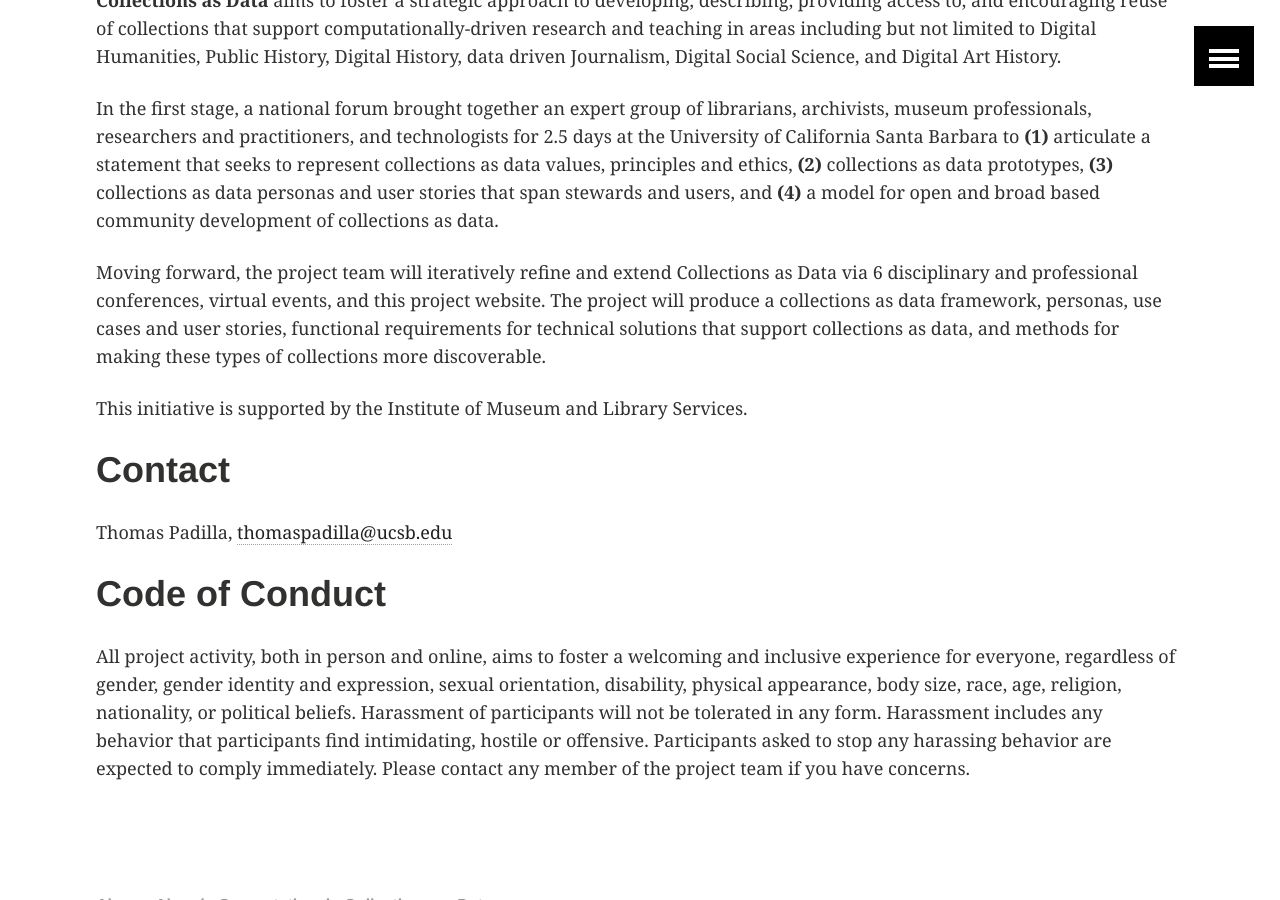
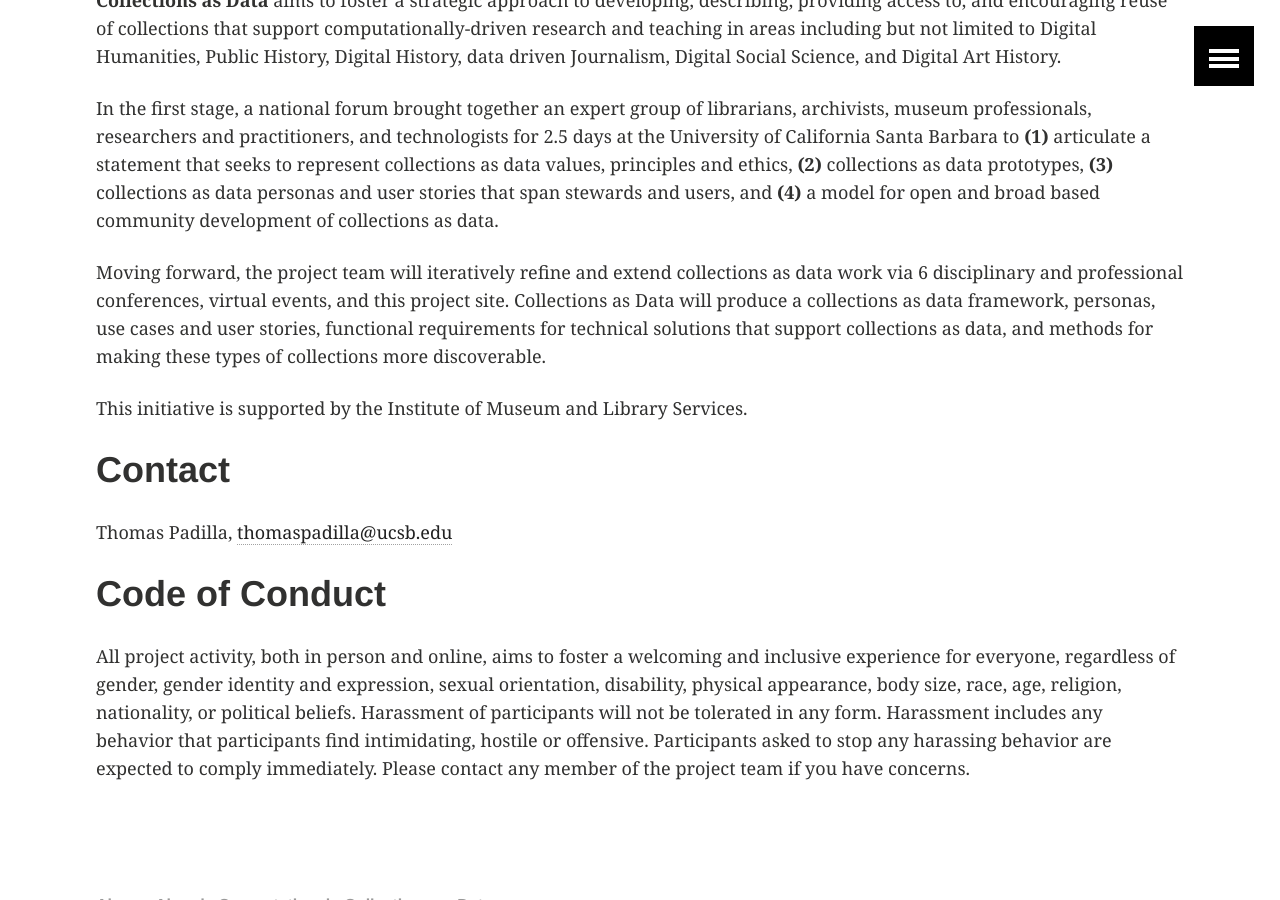
Before and after one commit to collectionsasdata/collectionsasdata.github.io, a Jekyll site: the page built from index.md, in a window 1280 px wide and 900 px high, scrolled down 512 px. Built offline with Jekyll 4.4.1, drawn with Linux system fonts in a browser that asks for light colours.

Commit message:
Update index.md

```diff
--- a/index.md
+++ b/index.md
@@ -9,7 +9,7 @@ title:  "Always Already Computational"
 
 In the first stage, a national forum brought together an expert group of librarians, archivists, museum professionals, researchers and practitioners, and technologists for 2.5 days at the University of California Santa Barbara to **(1)** articulate a statement that seeks to represent collections as data values, principles and ethics, **(2)** collections as data prototypes, **(3)** collections as data personas and user stories that span stewards and users, and **(4)** a model for open and broad based community development of collections as data.
 
-Moving forward, the project team will iteratively refine and extend Collections as Data via 6 disciplinary and professional conferences, virtual events, and this project website. The project will produce a collections as data framework, personas, use cases and user stories, functional requirements for technical solutions that support collections as data, and methods for making these types of collections more discoverable.
+Moving forward, the project team will iteratively refine and extend collections as data work via 6 disciplinary and professional conferences, virtual events, and this project site. Collections as Data will produce a collections as data framework, personas, use cases and user stories, functional requirements for technical solutions that support collections as data, and methods for making these types of collections more discoverable.
 
 This initiative is supported by the Institute of Museum and Library Services.
 
```
